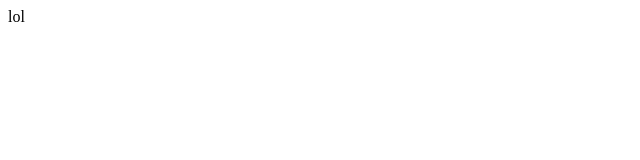
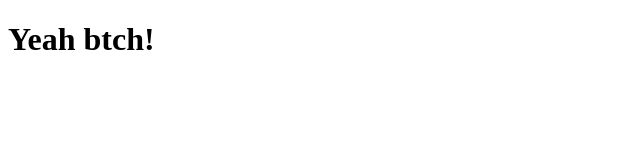
Before and after one commit to agitated2/agitated2.github.io, a plain HTML site: page index.html in a window 1280 px wide. Shown: the whole page, without its empty margins (0-640 px from the left). Drawn offline with Linux system fonts and the light colour scheme.

Commit message:
Update index.html

```diff
--- a/index.html
+++ b/index.html
@@ -1,10 +1,10 @@
-<html>
+<!DOCTYPE html>
+<html lang="en" dir="ltr">
   <head>
-    <title> sup </title>
+    <meta charset="utf-8">
+    <title></title>
   </head>
   <body>
-    <main>
-      <p> lol </p>
-    </main>
+    <h1>Yeah btch!</h1>
   </body>
 </html>
```
